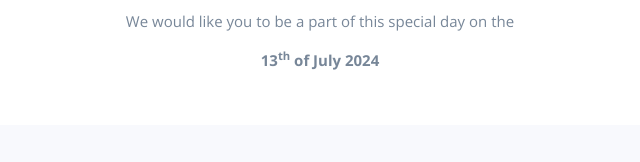
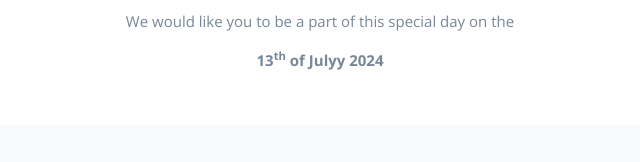
Before and after one commit to agata-mateusz-wedding/website, a website: page index.html in a window 1280 px wide. Shown: the part 556-718 px from the top of the page, 320-960 px from the left. Drawn offline with nearby package versions, Linux system fonts and the light colour scheme; files whose address does not match are found by name.

Commit message:
test commit

```diff
--- a/index.html
+++ b/index.html
@@ -97,7 +97,7 @@
                 <img src="favicon_fedi.png" alt="Logo" style="height:64px">
                 <h3>We are getting married!</h3>
                 <p>We would like you to be a part of this special day on the</p>
-                <p><strong>13<sup>th</sup> of July 2024</strong></p>
+                <p><strong>13<sup>th</sup> of Julyy 2024</strong></p>
             </div>
         </div>
     </div>
```
